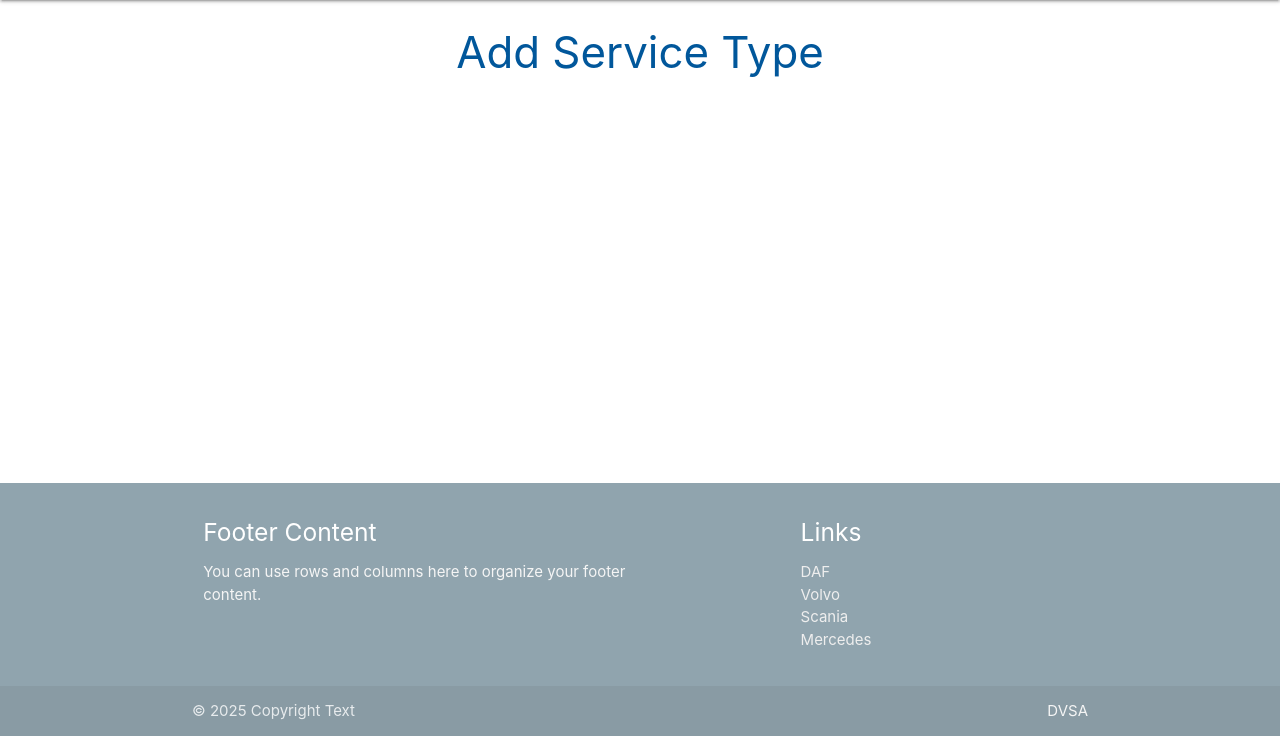
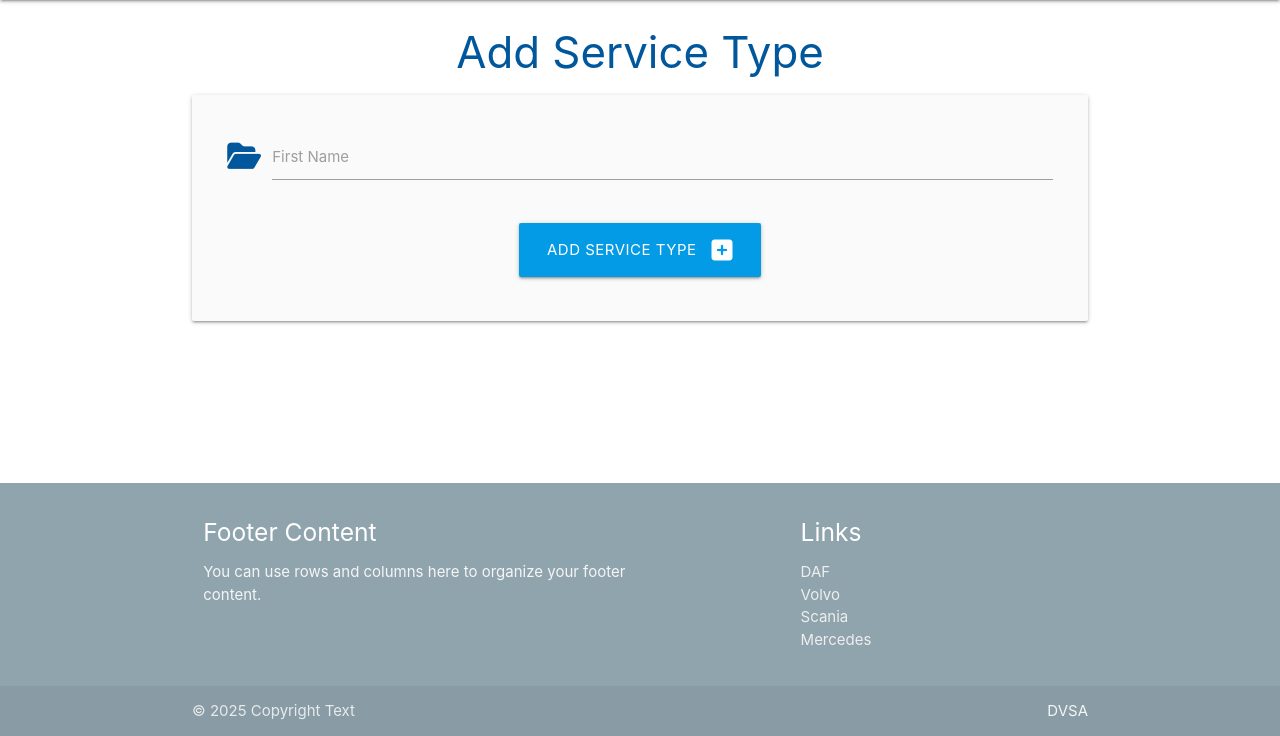
Before and after one commit to johnnycockerill/MS3, a Flask app: page /add_service_type in a window 1280 px wide. Shown: the part 64-800 px from the top of the page. Run offline with Flask 3, Linux system fonts and the light colour scheme.

Commit message:
create route for adding new service type

```diff
--- a/schedulemanager/routes.py
+++ b/schedulemanager/routes.py
@@ -1,4 +1,4 @@
-from flask import render_template
+from flask import render_template, request, redirect, url_for
 from schedulemanager import app, db
 from schedulemanager.models import Service, Vehicle
 
@@ -15,4 +15,9 @@ def services():
 
 @app.route("/add_service_type", methods=["GET", "POST"])
 def add_service_type():
+    if request.method == "POST":
+        service = Service(service_name=request.form.get("service_name"))
+        db.session.add(service)
+        db.session.commit()
+        return redirect(url_for("services"))
     return render_template("add_service.html")
--- a/schedulemanager/templates/add_service.html
+++ b/schedulemanager/templates/add_service.html
@@ -3,4 +3,25 @@
 
 <h3 class="light-blue-text text-darken-4 center-align">Add Service Type</h3>
 
+<div class="row card-panel grey lighten-5">
+    <form class="col s12" method="POST" action="{{ url_for('add_service_type') }}">
+      <!-- service name -->
+      <div class="row">
+        <div class="input-field col s12">
+            <i class="fas fa-folder-open prefix light-blue-text text-darken-4"></i>
+          <input id="service_name" name="service_name" minlength="3" maxlength="50" type="text" class="validate">
+          <label for="first_name">First Name</label>
+        </div>
+      </div>
+      <!-- submit button -->
+      <div class="row">
+        <div class="col s12 center-align">
+            <button type="submit" class="btn-large light-blue darken-1">
+                Add Service Type <i class="fas fa-plus-square right"></i>
+            </button>
+        </div>
+      </div>
+    </form>
+  </div>
+
 {% endblock %}
```
